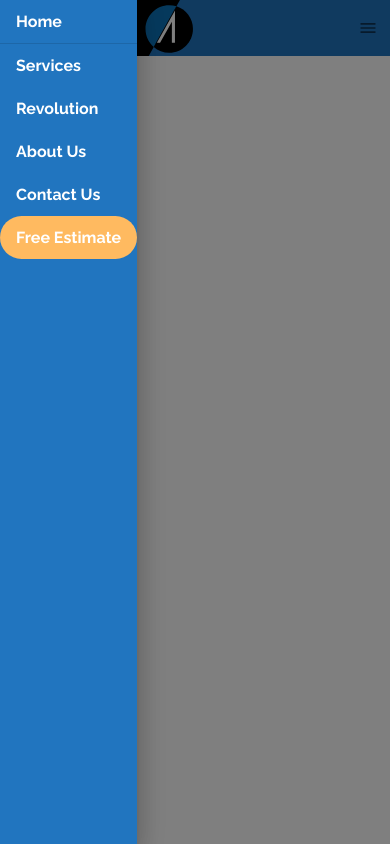
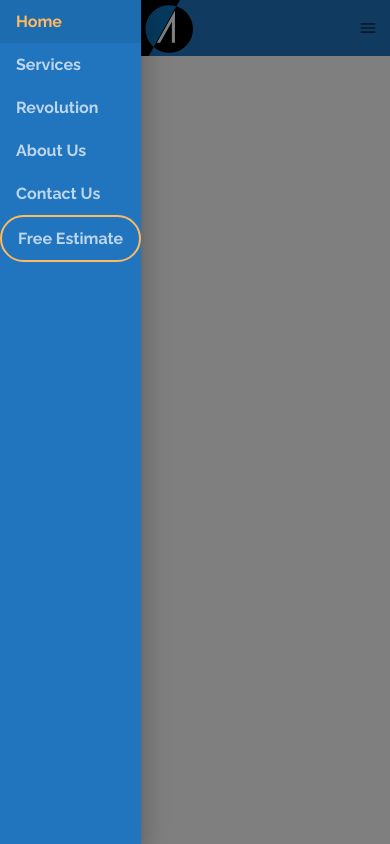
Before and after one commit to TareqJudehGithub/react-material-ui-landing-page, a React (Create React App) app: page / in a window 390 px wide. Both pictures are taken after a click on the button 368 px from the left and 28 px from the top of the page. Built offline with nearby package versions, Linux system fonts and the light colour scheme.

Commit message:
Added styling to the drawer items: active menu color style and font weight.

```diff
--- a/src/Components/UI/header.jsx
+++ b/src/Components/UI/header.jsx
@@ -119,11 +119,17 @@ const useStyles = makeStyles(theme => ({
      },
      drawerItem: {
           ...theme.typography.tab,
-          color: "white"
+          color: "white",
+          opacity: 0.7
      },
      drawerItemEstimate: {
-          backgroundColor: theme.palette.common.orange,
-          borderRadius: "25px"
+          // backgroundColor: theme.palette.common.orange,
+          borderRadius: "25px",
+          border: "2px solid #FFBA60"
+     },
+     drawerItemSelected: {
+          opacity: 1,
+          color: "#FFBA60"
      }
 }));
 
@@ -379,69 +385,132 @@ const drawer = (
 
                >
                     <List disablePadding>
+
                          <ListItem
-                         divider button
+                              // divider button
                               component={Link} to="/"
-                         onClick={() => setOpenDrawer(false)}
-                         >
+                              onClick={() =>
+                                        {setOpenDrawer(false);
+                                        setValue(0);
+                                   }}
+                              selected={value === 0}>
                               <ListItemText
                                    disableTypography
-                              // className={classes.drawerItem} OR
-                              classes={{root: classes.drawerItem}}>
-                                   Home</ListItemText>
+                                   className={
+                                        value === 0
+                                        ?
+                                        [classes.drawerItem, classes.drawerItemSelected]
+                                        :
+                                        classes.drawerItem
+                                   }>
+                                        Home
+                              </ListItemText>
                          </ListItem>
+
                          <ListItem
                               button
                               component={Link} to="/services"
-                         onClick={() => setOpenDrawer(false)}
-                         >
+                              onClick={() => {
+                                   setOpenDrawer(false);
+                                   setValue(1);
+                              }}
+                              selected={value === 1}>
                                    <ListItemText
                                         disableTypography
-                              classes={{root: classes.drawerItem}}>
-                                   Services</ListItemText>
+                                        className={
+                                             value === 1
+                                             ?
+                                             [classes.drawerItem, classes.drawerItemSelected]
+                                             :
+                                             classes.drawerItem
+                                        }>
+                                             Services
+                                   </ListItemText>
                          </ListItem>
+
                          <ListItem
                               button
                               component={Link} to="/revolution"
-                         onClick={() => setOpenDrawer(false)}
-                         >
+                              onClick={() => {
+                                   setOpenDrawer(false);
+                                   setValue(2)
+                              }}
+                              selected={value === 2}>
                               <ListItemText
                                    disableTypography
-                              classes={{root: classes.drawerItem}}>
-                                   Revolution</ListItemText>
+                                   className={
+                                        value === 2
+                                        ?
+                                        [classes.drawerItem, classes.drawerItemSelected]
+                                        :
+                                        classes.drawerItem
+                                   }>
+                                        Revolution
+                              </ListItemText>
                          </ListItem>
+
                          <ListItem
                               button
                               component={Link} to="/about"
-                         onClick={() => setOpenDrawer(false)}
-                         >
+                              onClick={() =>
+                                   {setOpenDrawer(false);
+                                   setValue(3);
+                              }}
+                              selected={value === 3}>
                               <ListItemText
                                    disableTypography
-                              classes={{root: classes.drawerItem}}>About Us</ListItemText>
+                                   className={
+                                        value === 3
+                                        ?
+                                        [classes.drawerItem, classes.drawerItemSelected]
+                                        :
+                                        classes.drawerItem
+                                   }>
+                                        About Us
+                              </ListItemText>
                          </ListItem>
+
                          <ListItem
                               button
                               component={Link} to="/contact"
-                         onClick={() => setOpenDrawer(false)}
-                         >
+                              onClick={() =>
+                                   {setOpenDrawer(false);
+                                   setValue(4);
+                              }}
+                              selected={value === 4}>
                               <ListItemText
                                    disableTypography
-                              classes={{root: classes.drawerItem}}>
-                                   Contact Us</ListItemText>
+                                   className={
+                                        value === 4
+                                        ?
+                                        [classes.drawerItem, classes.drawerItemSelected]
+                                        :
+                                        classes.drawerItem
+                                   }>
+                                        Contact Us
+                              </ListItemText>
                          </ListItem>
+
                          <ListItem
                               classes={{root: classes.drawerItemEstimate}}
                               button
                               component={Link} to="/estimate"
-                         onClick={() => setOpenDrawer(false)}
-                         >
+                              onClick={() => {
+                                   setOpenDrawer(false);
+                                   setValue(5)
+                              }}
+                              selected={value === 5}>
                               <ListItemText
                                    disableTypography
-                              classes={{root: [classes.drawerItem,
-                              classes.drawerItemEstimate] }}
-                              className={classes.drawerItem}
-                              >
-                                   Free Estimate</ListItemText>
+                                   className={
+                                        value === 5
+                                        ?
+                                        [classes.drawerItem, classes.drawerItemSelected]
+                                        :
+                                        classes.drawerItem
+                                   }>
+                                   Free Estimate
+                              </ListItemText>
                          </ListItem>
                     </List>
           </SwipeableDrawer>
```
Lines whose indentation alone changed are shown as unchanged.
